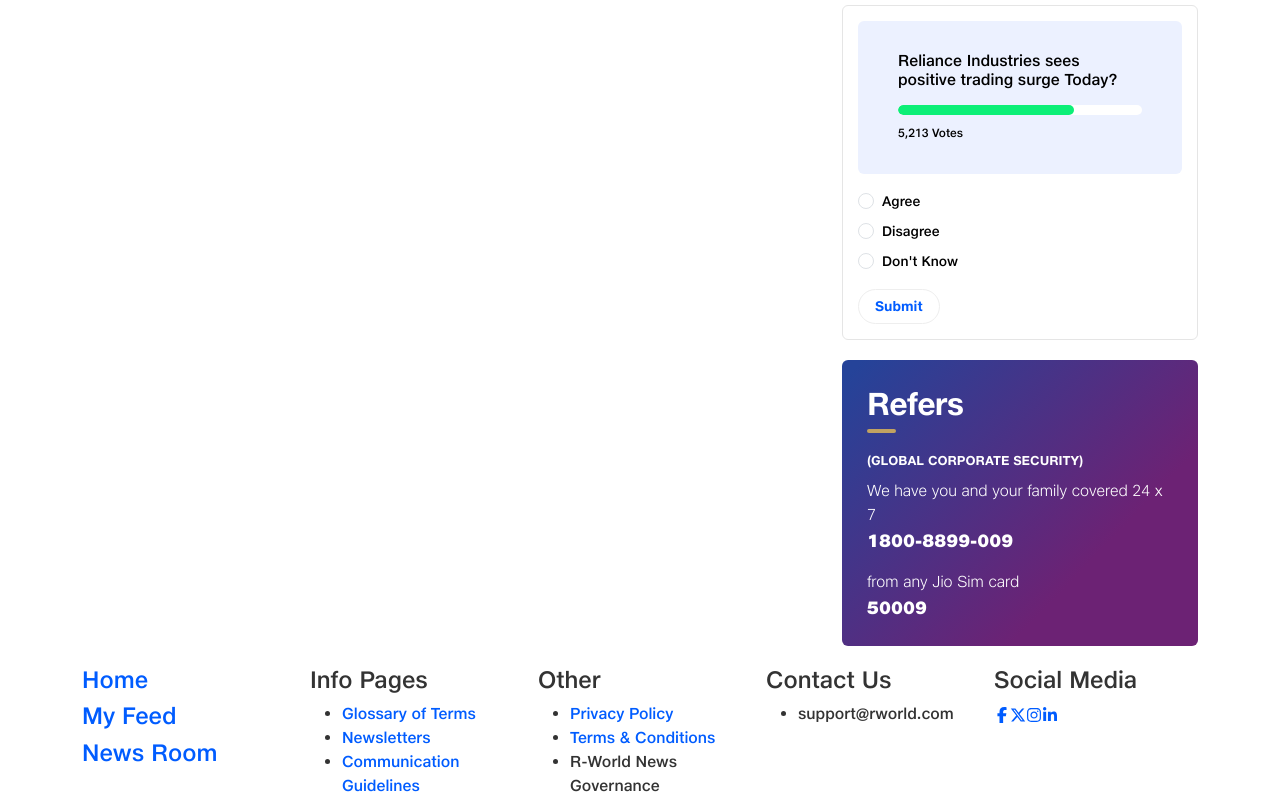
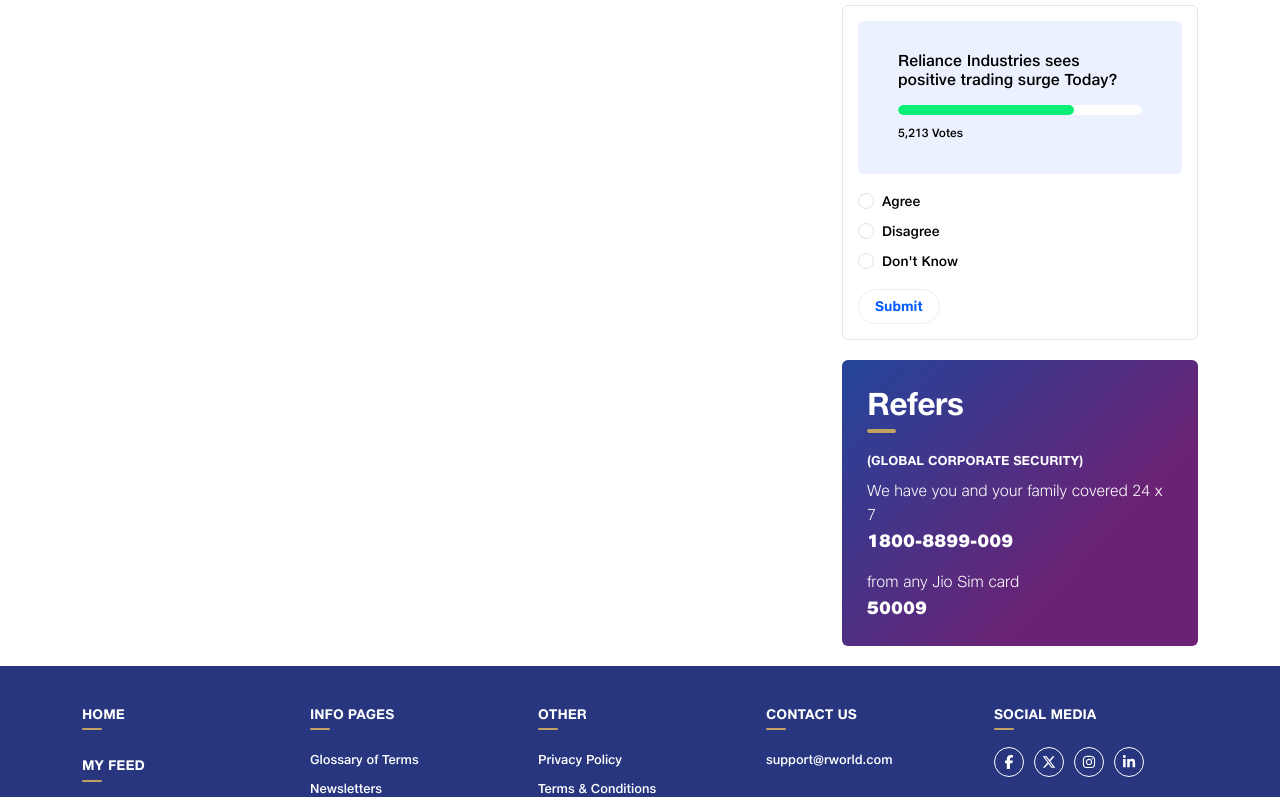
Before and after one commit to hkgonebad/r-world-react, a React (Vite) app: page / in a window 1280 px wide. Shown: the part 2000-2797 px from the top of the page. Built offline with nearby package versions, Linux system fonts and the light colour scheme; a web font is replaced by a local one.

Commit message:
footer layout styles

```diff
--- a/src/assets/scss/layout/_footer.scss
+++ b/src/assets/scss/layout/_footer.scss
@@ -0,0 +1,125 @@
+.topFooter {
+    background-color: $allblue;
+    color: #fff;
+    padding: 40px 0;
+
+    .col {
+        min-width: 160px;
+    }
+
+    .tfBox {
+        &+.tfBox {
+            margin-top: 35px;
+        }
+
+        @include media-breakpoint-down(md) {
+            margin-bottom: 30px;
+        }
+    }
+
+    .tfLinks {
+
+        h4 {
+            position: relative;
+            font-size: 14px;
+            font-weight: 700;
+            margin: 0 0 25px;
+            text-transform: uppercase;
+            color: #fff;
+
+            &:before {
+                content: '';
+                position: absolute;
+                left: 0;
+                bottom: -8px;
+                width: 20px;
+                height: 2px;
+                border-radius: $border-radius;
+                background-color: $secondary;
+            }
+        }
+
+        ul {
+            padding: 0;
+            margin: 0;
+            list-style: none;
+            position: relative;
+
+            li {
+                margin-bottom: 5px;
+                position: relative;
+
+                a {
+                    color: #fff;
+                    font-size: 13px;
+                    font-weight: 500;
+                    display: inline-block;
+                    transform: translateX(0);
+                    transition: all 0.3s ease;
+
+                    &:hover {
+                        color: $secondary;
+                        transform: translateX(5px);
+                    }
+                }
+            }
+        }
+    }
+
+    .socialLinks {
+        display: flex;
+        align-items: center;
+        gap: 10px;
+
+        a {
+            display: inline-block;
+            color: #fff;
+            font-size: 14px;
+            border-radius: 50%;
+            width: 30px;
+            height: 30px;
+            display: flex;
+            justify-content: center;
+            align-items: center;
+            border: 1px solid #fff;
+            transition: all 0.3s ease;
+
+            &:hover {
+                background-color: #fff;
+                color: $allblue;
+            }
+        }
+    }
+}
+
+.bottomFooter {
+    background-color: #fff;
+    padding: 10px 0;
+
+    p {
+        font-size: 12px;
+        font-weight: 500;
+        margin: 0;
+    }
+
+    .container {
+        display: flex;
+        justify-content: space-between;
+        align-items: center;
+
+        @include media-breakpoint-down(md) {
+            flex-direction: column;
+            align-items: center;
+        }
+    }
+
+    .bfCopyright {
+
+        p {}
+    }
+
+    .bfExtra {
+
+        p {}
+    }
+}
```
